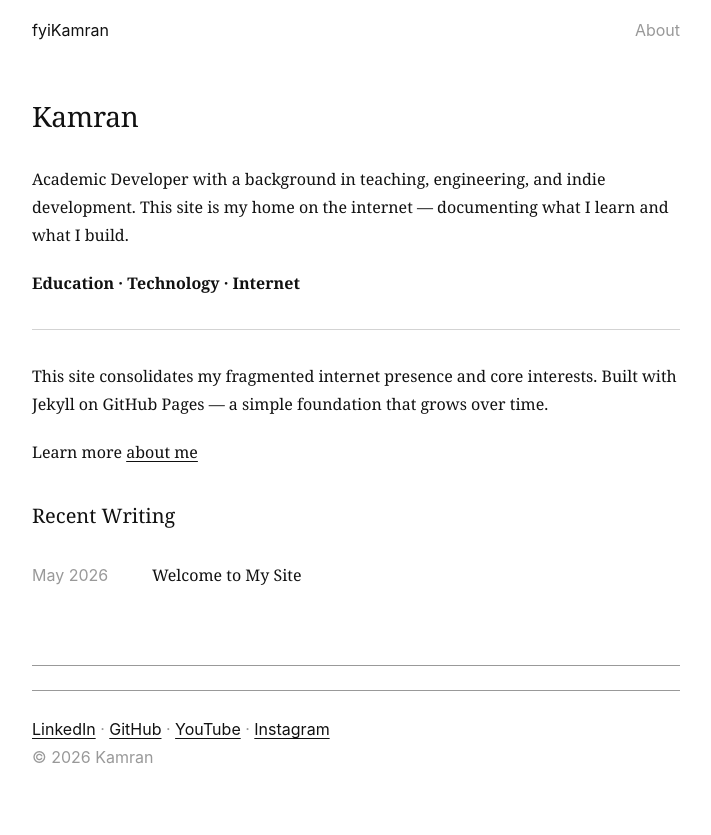
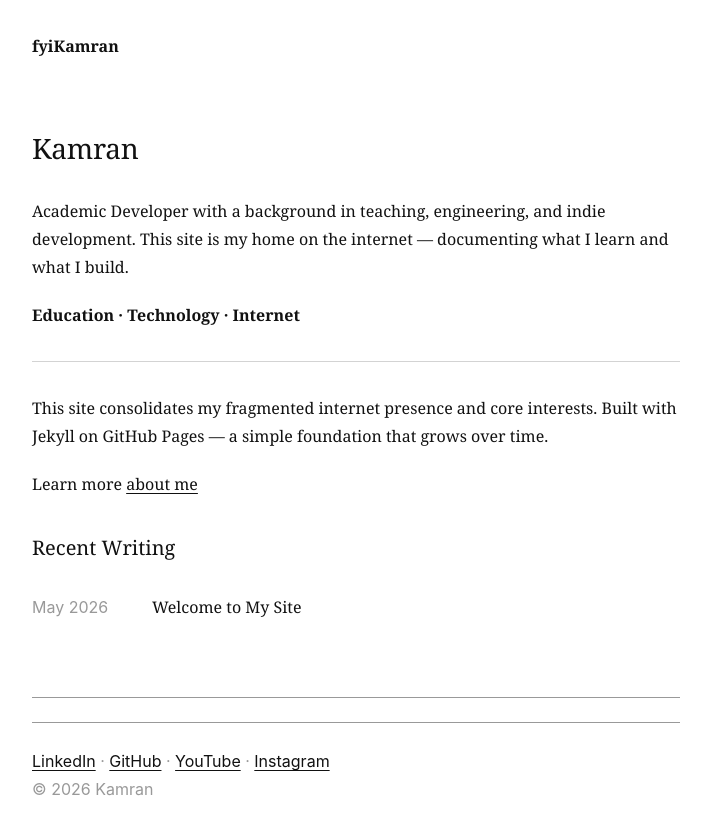
Before and after one commit to fyikamran/fyikamran.github.io, a Jekyll site: the page built from index.html, in a window 1280 px wide. Shown: the top 835 px of the page, without its empty margins (284-995 px from the left). Built offline with Jekyll 4.4.1, drawn with Linux system fonts in a browser that asks for light colours.

Commit message:
Update header.html

```diff
--- a/_includes/header.html
+++ b/_includes/header.html
@@ -1,3 +1,16 @@
-<!-- The Global Header -->
-<a href="/" class="site-name">fyiKamran</a>
-<a href="/about/">About</a>
+<!-- Global header: fyiKamran / [context] -->
+<header>
+  <nav class="site-nav" aria-label="Site">
+    {% if page.url == "/" %}
+      <strong aria-current="page">fyiKamran</strong>
+    {% else %}
+      <a href="/"><strong>fyiKamran</strong></a>
+      <span aria-hidden="true">/</span>
+      {% if page.layout == "post" %}
+        <span>{% if page.category %}{{ page.category | capitalize }}{% else %}Writing{% endif %}</span>
+      {% else %}
+        <span>{{ page.crumb | default: page.title }}</span>
+      {% endif %}
+    {% endif %}
+  </nav>
+</header>
```
